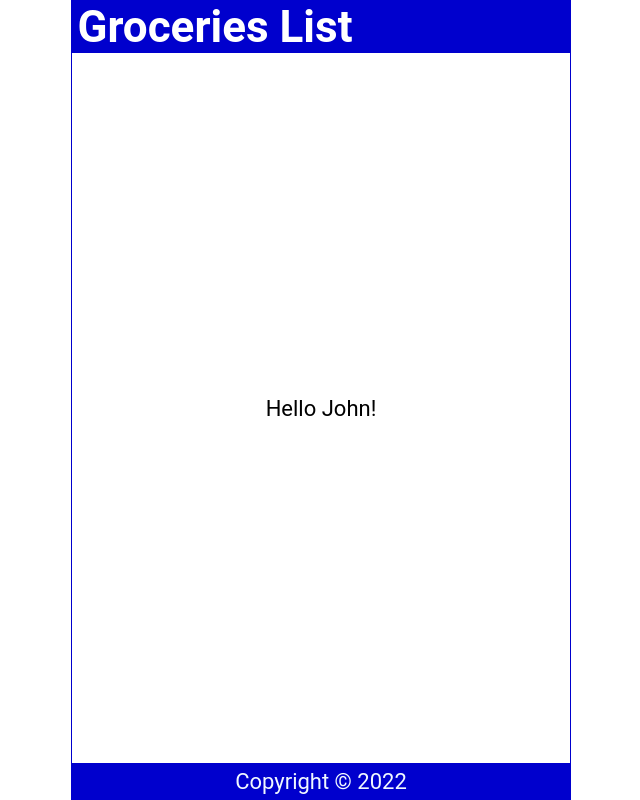
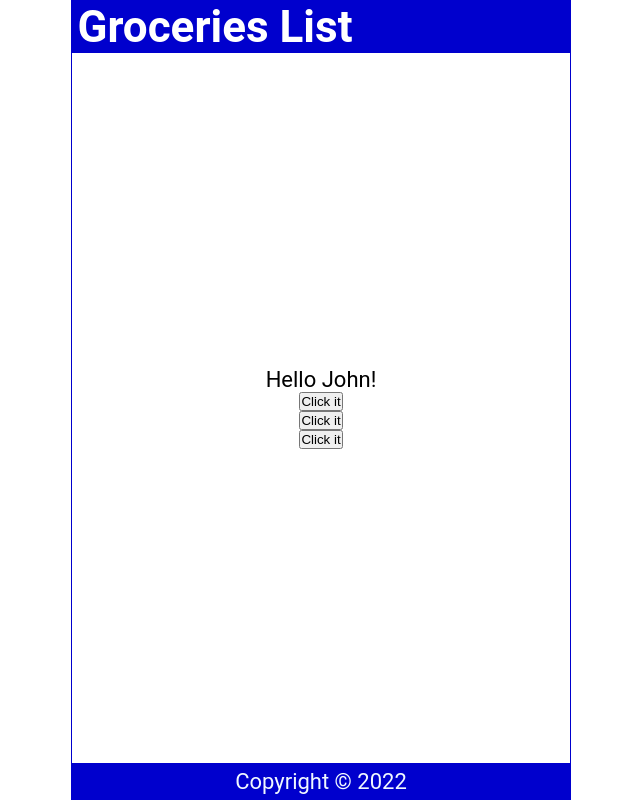
Before and after one commit to GUchechi/g-groceries-list, a React (Create React App) app: page / in a window 1280 px wide. Shown: the whole page, without its empty margins (319-959 px from the left). Built offline with nearby package versions, Linux system fonts and the light colour scheme.

Commit message:
react click events

```diff
--- a/src/Content.jsx
+++ b/src/Content.jsx
@@ -6,11 +6,25 @@
         const int = Math.floor(Math.random() * names.length);
         return names[int];
       }
+
+    const handleClick = () => {
+      console.log("You clicked it!")
+    }
+    const handleClick2 = (name) => {
+      console.log(`${name} was clicked also!`)
+    }
+
+    const handleClick3 = (e) => {
+      console.log(e.target.innerText)
+    }
   return (
     <main>
         <p>
             Hello {handleNameChange()}!
         </p>
+        <button onClick={handleClick}>Click it</button>
+        <button onClick={() =>handleClick2("Dave")}>Click it</button>
+        <button onClick={ (e) => handleClick3(e)}>Click it</button>
     </main>
   )
 }
```
